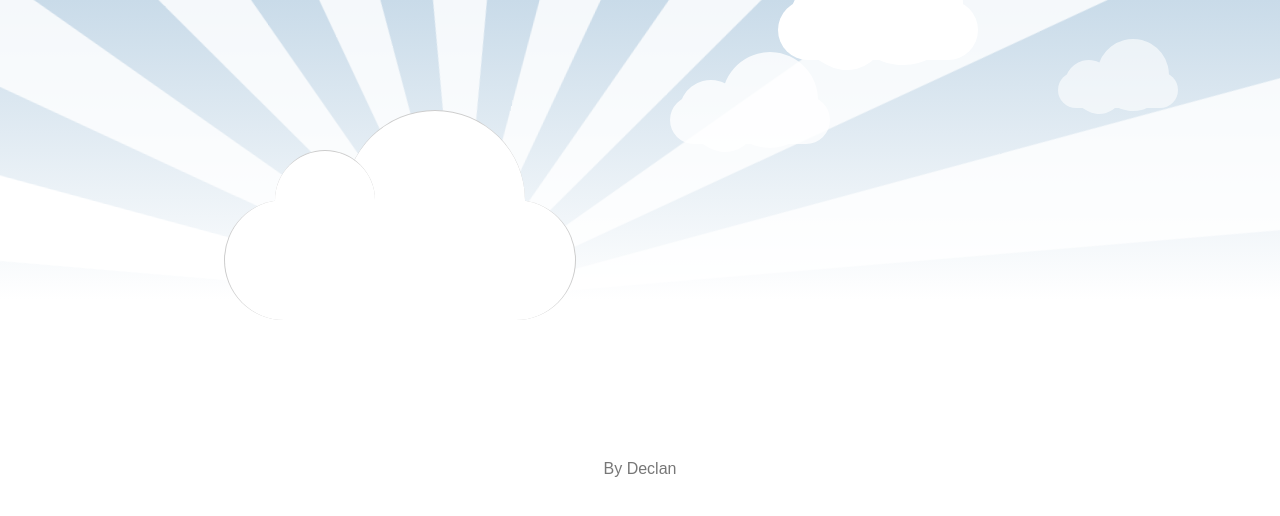
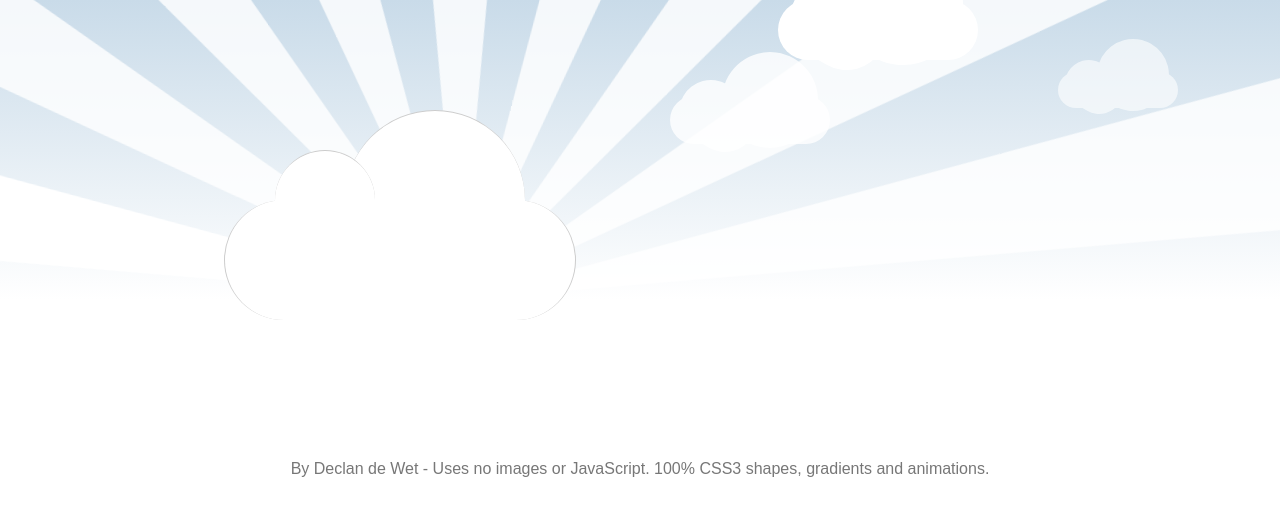
Before and after one commit to zspecza/shrnknce, a plain HTML site: page index.html in a window 1280 px wide. Drawn offline with Linux system fonts and the light colour scheme.

Commit message:
Update gh-pages

```diff
--- a/index.html
+++ b/index.html
@@ -254,7 +254,7 @@
 			</div>
 		</div>
 		<div id="cloud"></div>
-		<p align="center" style="font-family: Arial; color: #777">By Declan</p>
+		<p align="center" style="font-family: Arial; color: #777">By Declan de Wet - Uses no images or JavaScript. 100% CSS3 shapes, gradients and animations.</p>
 	</body>
 
 </html>
```
